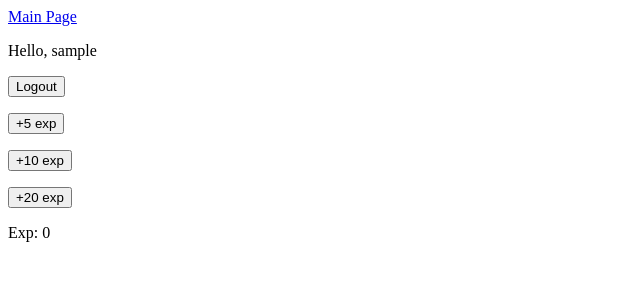
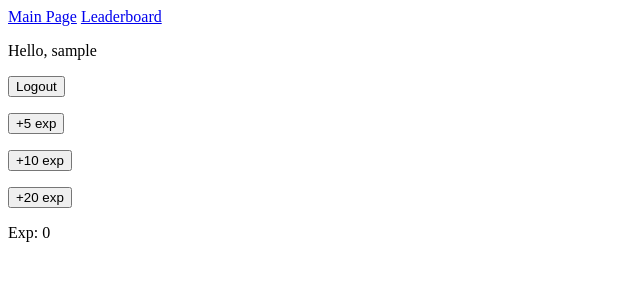
Before and after one commit to warmstar13/learning, a Django app: page /account/tasks/ in a window 1280 px wide. Shown: the top 300 px of the page, without its empty margins (0-640 px from the left). Run offline with Django 5.2, Linux system fonts and the light colour scheme; the visitor is signed in with stand-in values (Sample User, id 1); data comes from the database, SQL or seed files in the repository.

Commit message:
added leaderboard link in a base

```diff
--- a/account/templates/account/acc_base.html
+++ b/account/templates/account/acc_base.html
@@ -1,10 +1,11 @@
 <!-- making shortcuts for urls -->
 <a href="{% url 'account:mainpage' %}">Main Page</a>
-
+<a href="{% url 'account:leaderboard' page=1%}">Leaderboard</a>
 <!--  if person is logged in -->
 {% if not user.is_authenticated %}
 <a href="{% url 'account:login' %}">Login</a>
 <a href="{% url 'account:register' %}">Register</a>
+
 {% else %}
     <p>Hello, {{ user.username }}</p>
     <form action="{% url 'account:logout' %}" method="post">
```
